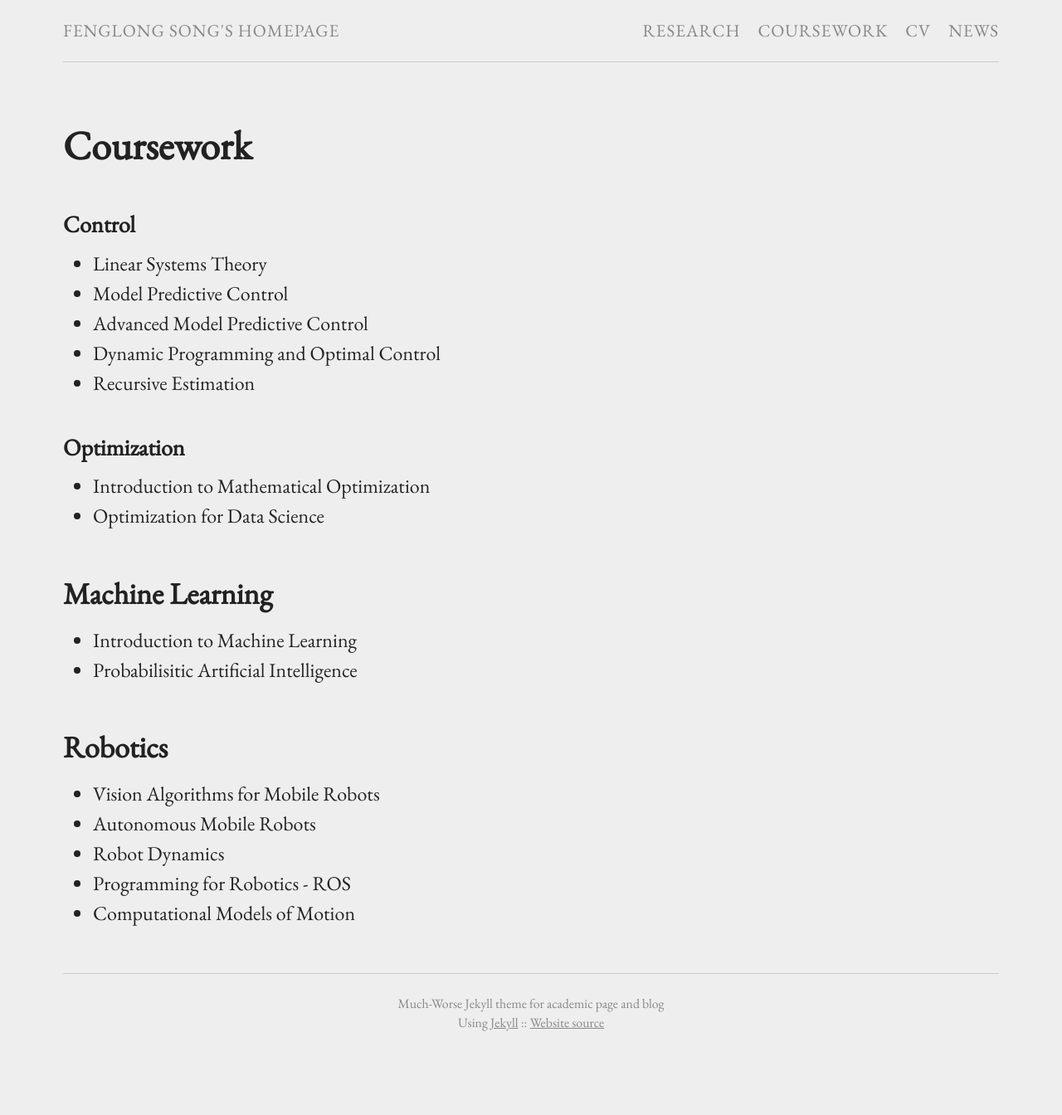
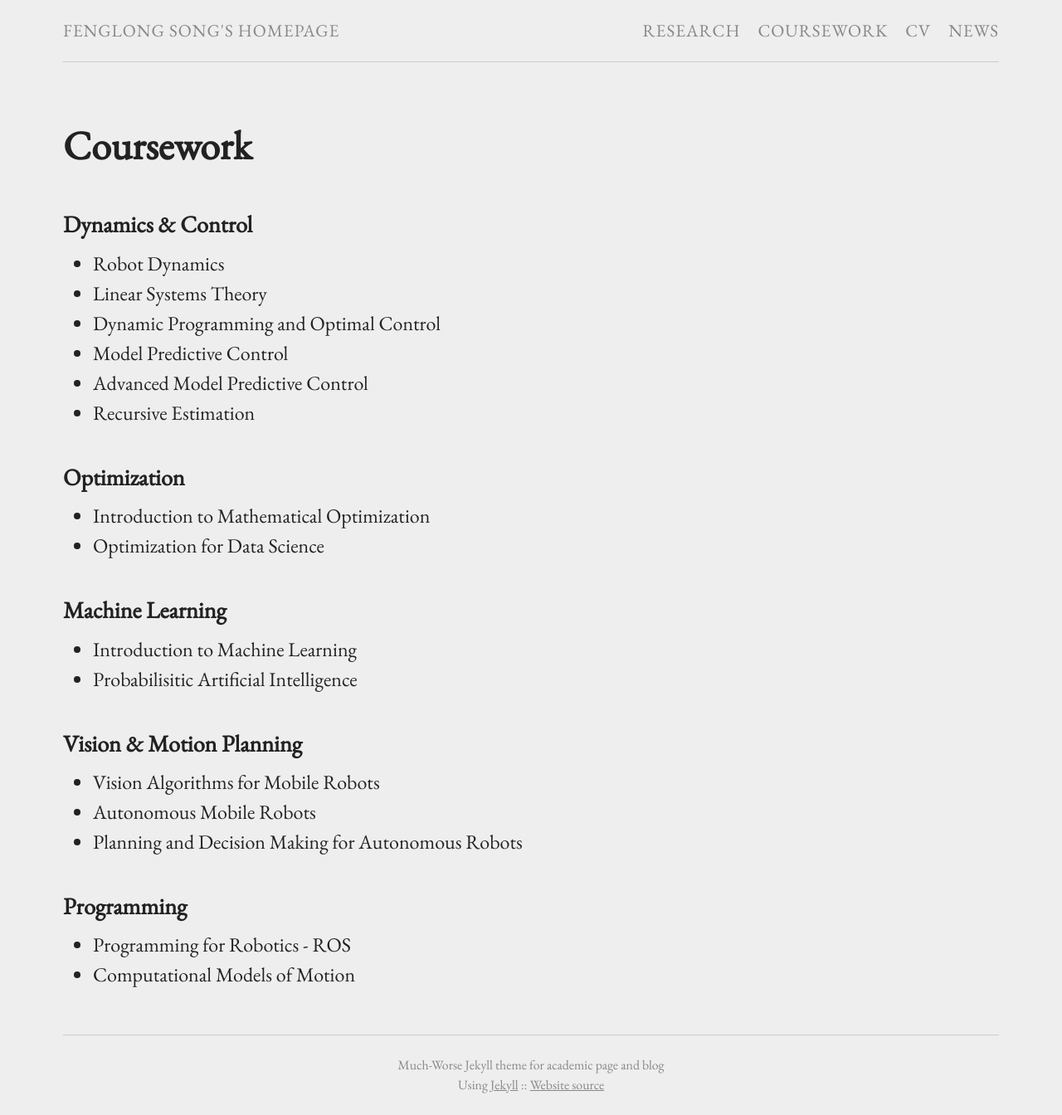
Before and after one commit to FenglongSong/fenglongsong.github.io, a Jekyll site: the page built from coursework.md, in a window 1280 px wide. Shown: the whole page at 83% size. Built offline with Jekyll 4.4.1, drawn with Linux system fonts in a browser that asks for light colours; before the commit the page ends 1269 px from its top, so only the background shows below that.

Commit message:
Update coursework.md

```diff
--- a/coursework.md
+++ b/coursework.md
@@ -83,14 +83,13 @@ pubs:
 
 {% endfor %} -->
 
-### Control
+### Dynamics & Control
 
+- Robot Dynamics
 - Linear Systems Theory
-<!-- - (ETH 227-0225-00) -->
+- Dynamic Programming and Optimal Control
 - Model Predictive Control
-<!-- -   (ETH 151-0660-00) -->
 - Advanced Model Predictive Control
-- Dynamic Programming and Optimal Control
 - Recursive Estimation
 
 ### Optimization
@@ -98,16 +97,18 @@ pubs:
 - Introduction to Mathematical Optimization
 - Optimization for Data Science
 
-## Machine Learning
+### Machine Learning
 
 - Introduction to Machine Learning
-<!-- - (ETH 252-0220-00) -->
 - Probabilisitic Artificial Intelligence
 
-## Robotics
+### Vision & Motion Planning
 
 - Vision Algorithms for Mobile Robots
 - Autonomous Mobile Robots
-- Robot Dynamics
+- Planning and Decision Making for Autonomous Robots
+
+### Programming
+
 - Programming for Robotics - ROS
 - Computational Models of Motion
```
